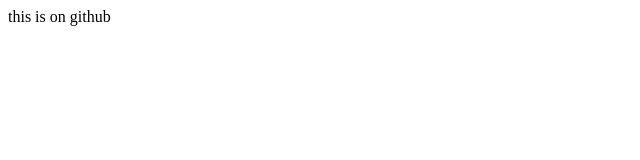
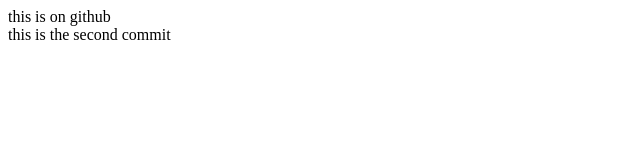
Before and after one commit to MansourNaseri/secondProject, a plain HTML site: page index.html in a window 1280 px wide. Shown: the whole page, without its empty margins (0-640 px from the left). Drawn offline with Linux system fonts and the light colour scheme.

Commit message:
second commit

```diff
--- a/index.html
+++ b/index.html
@@ -9,5 +9,6 @@
 </head>
 <body>
     <div>this is on github</div>
+    <span>this is the second commit</span>
 </body>
 </html>
```
